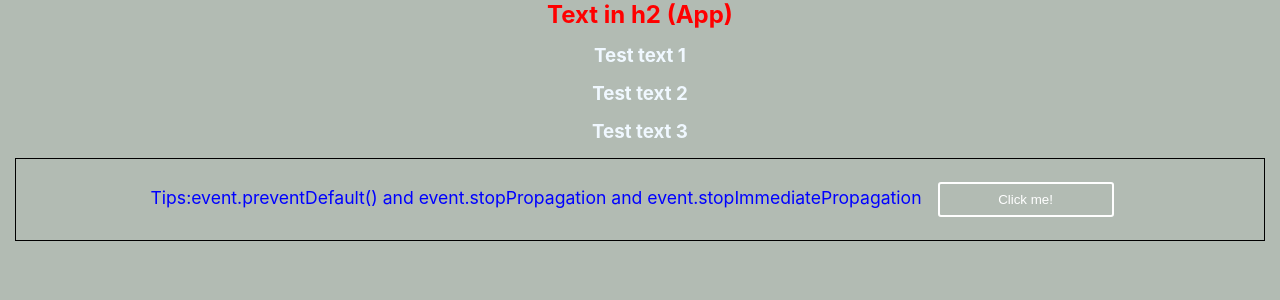
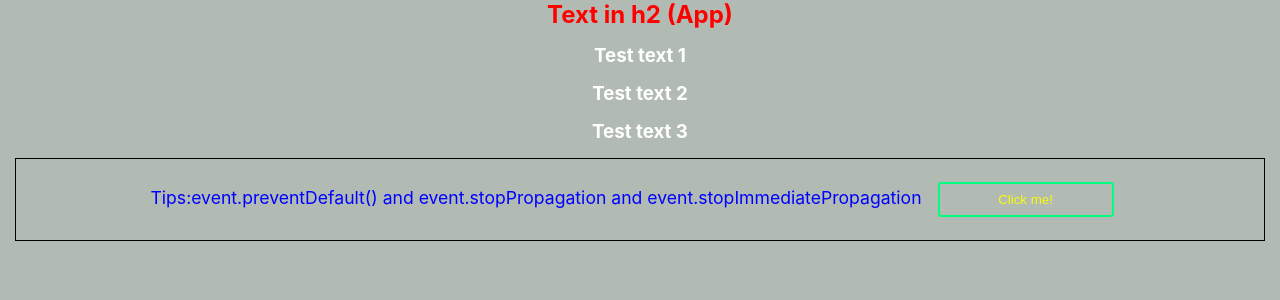
Before and after one commit to Saoa35/my-app_3-forms, a React (Create React App) app: page / in a window 1280 px wide. Shown: the top 300 px of the page. Built offline with nearby package versions, Linux system fonts and the light colour scheme.

Commit message:
added props end event to Button component

```diff
--- a/src/Components/App/App.css
+++ b/src/Components/App/App.css
@@ -9,7 +9,7 @@
 }
 
 .h3-test {
-  color:aliceblue;
+  color:white;
   text-align: center;
-  margin: 15px 0;
+  margin: 15px;
 }
--- /dev/null
+++ b/src/Components/ControlledComponent/styles.js
@@ -0,0 +1,27 @@
+import styled, { css } from "styled-components";
+
+export const Section = styled.section`
+    border: 1px solid black;
+    padding: 15px;
+    margin: 15px;
+    color: blue;
+    font-size: 110%;
+`;
+
+export const Button = styled.button`
+    display: inline-block;
+    border-radius: 3px;
+    padding: 0.5rem 0;
+    margin: 0.5rem 1rem;
+    width: 11rem;
+    background: transparent;
+    color: rgb(250, 250, 11);
+    border: 2px solid #00FF7F;
+    cursor: pointer;
+
+    ${props => props.primary && css`
+        background: #006400;
+        border-color: white;
+        color: white;
+    `}
+`;
--- a/src/Components/StyledComponents/StyledComponents.js
+++ b/src/Components/StyledComponents/StyledComponents.js
@@ -1,38 +1,24 @@
 import React from "react";
-import styled from "styled-components";
-
-
-const Section = styled.section`
-        border: 1px solid black;
-        padding: 15px;
-        margin: 15px;
-        color: blue;
-        font-size: 110%;
-    `;
-
-    const Button = styled.button`
-        display: inline-block;
-        border-radius: 3px;
-        padding: 0.5rem 0;
-        margin: 0.5rem 1rem;
-        width: 11rem;
-        background: transparent;
-        color: white;
-        border: 2px solid white;
-        cursor: pointer;
-    `;
-
+import { Button, Section } from "../ControlledComponent/styles";
 
 export default class StyledComponents extends React.Component {
+
+    state = {
+        clicked: false
+    }
 
     render() {
 
         return(
             <div>
-                <Section>
+                <Section >
                     Tips:event.preventDefault() and event.stopPropagation and event.stopImmediatePropagation
 
-                    <Button>
+                    <Button
+                        onClick={() => this.setState({clicked: !this.state.clicked})}
+                        primary={this.state.clicked}
+                        >
+
                         Click me!
                     </Button>
                 </Section>
```
